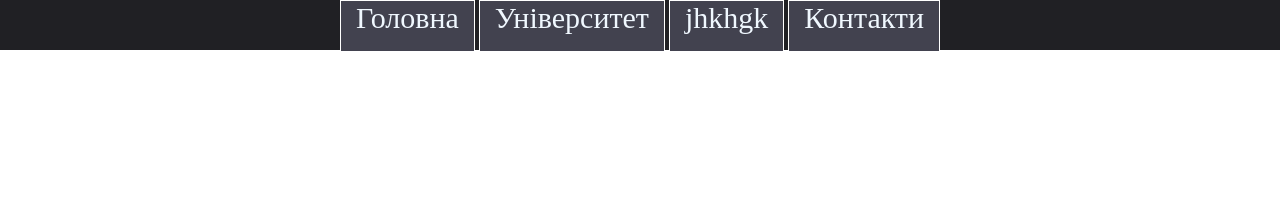
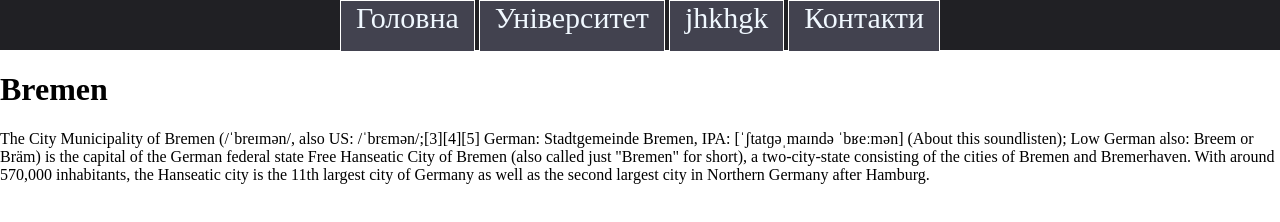
Before and after one commit to potamon17/MainAcademy5Andriy, a plain HTML site: page new progekt/index.html in a window 1280 px wide. Drawn offline with Linux system fonts and the light colour scheme.

Commit message:
new p and h1

```diff
--- a/new progekt/index.html
+++ b/new progekt/index.html
@@ -9,12 +9,13 @@
 <body>
 <div class="navBar">
     <ul class="navBarButtonSection">
-        <li class="navBarButton"><a  class="navBarButtonText">Головна<b ></b></a></li>
-        <li class="navBarButton"><a  class="navBarButtonText">Університет<b ></b></a></li>
-        <li class="navBarButton"><a  target="" class="navBarButtonText">jhkhgk</a></li>
-        <li class="navBarButton"><a  class="navBarButtonText">Контакти</a></li>
+        <li class="navBarButton"><a class="navBarButtonText">Головна<b></b></a></li>
+        <li class="navBarButton"><a class="navBarButtonText">Університет<b></b></a></li>
+        <li class="navBarButton"><a target="" class="navBarButtonText">jhkhgk</a></li>
+        <li class="navBarButton"><a class="navBarButtonText">Контакти</a></li>
     </ul>
-    </div>
-
+</div>
+<h1>Bremen</h1>
+<p>The City Municipality of Bremen (/ˈbreɪmən/, also US: /ˈbrɛmən/;[3][4][5] German: Stadtgemeinde Bremen, IPA: [ˈʃtatɡəˌmaɪndə ˈbʁeːmən] (About this soundlisten); Low German also: Breem or Bräm) is the capital of the German federal state Free Hanseatic City of Bremen (also called just "Bremen" for short), a two-city-state consisting of the cities of Bremen and Bremerhaven. With around 570,000 inhabitants, the Hanseatic city is the 11th largest city of Germany as well as the second largest city in Northern Germany after Hamburg.</p>
 </body>
 </html>
```
